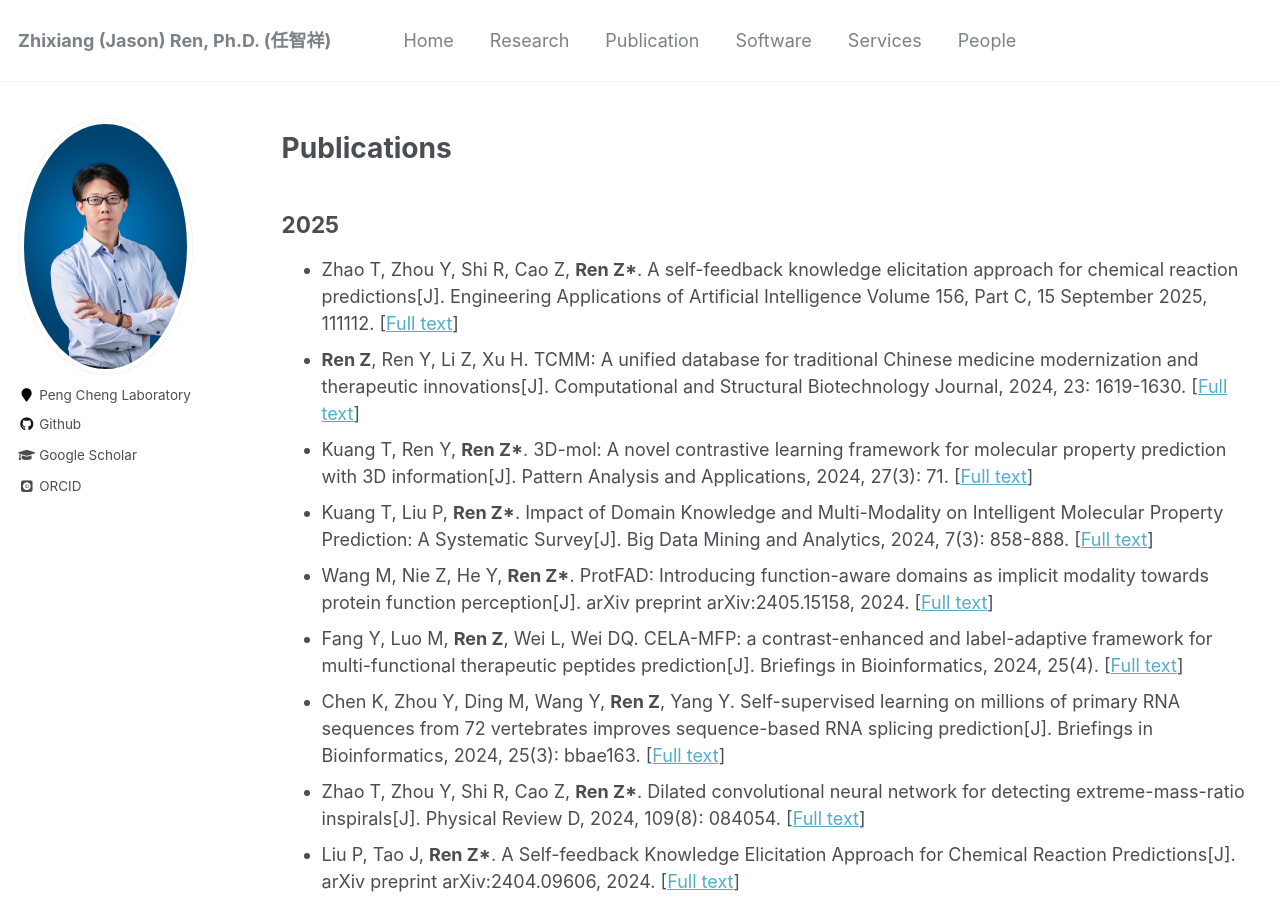
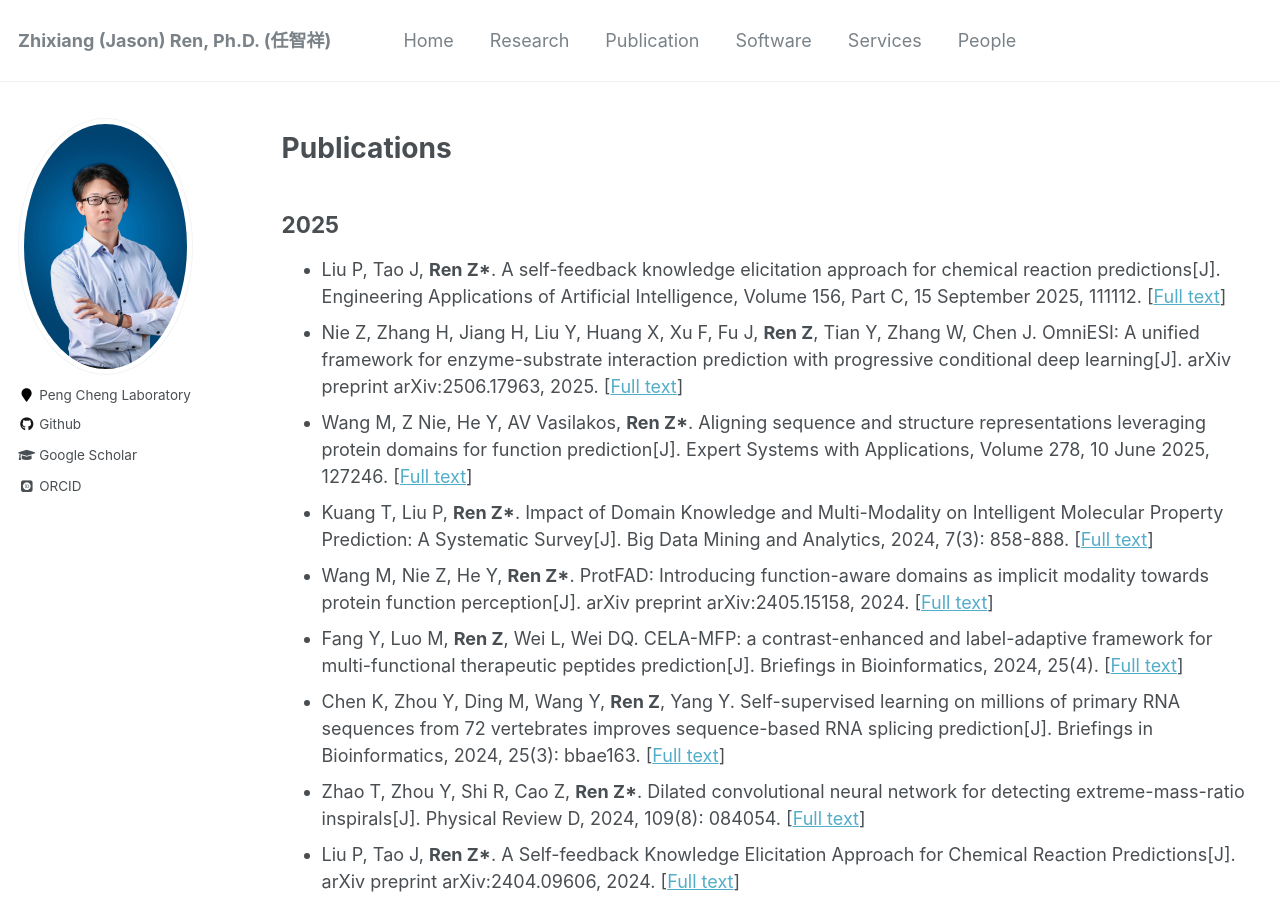
Before and after one commit to zhixiang-ren/zhixiang-ren.github.io, a Jekyll site: the page built from _pages/Publication.html, in a window 1280 px wide and 900 px high. Built offline with Jekyll 4.4.1, drawn with Linux system fonts in a browser that asks for light colours; some web fonts are replaced.

Commit message:
Update Publication.html

```diff
--- a/_pages/Publication.html
+++ b/_pages/Publication.html
@@ -10,10 +10,9 @@ author_profile: true
 <!-- 2025 年的论文 -->
 <h2>2025</h2>
 <ul>
-    <li>Zhao T, Zhou Y, Shi R, Cao Z, <strong>Ren Z*</strong>. A self-feedback knowledge elicitation approach for chemical reaction predictions[J]. Engineering Applications of Artificial Intelligence
-Volume 156, Part C, 15 September 2025, 111112. [<a href="https://www.sciencedirect.com/science/article/abs/pii/S0952197625011133" target="_blank">Full text</a>]</li>
-    <li><strong>Ren Z</strong>, Ren Y, Li Z, Xu H. TCMM: A unified database for traditional Chinese medicine modernization and therapeutic innovations[J]. Computational and Structural Biotechnology Journal, 2024, 23: 1619-1630. [<a href="https://www.sciencedirect.com/science/article/pii/S2001037024001053" target="_blank">Full text</a>]</li>
-    <li>Kuang T, Ren Y, <strong>Ren Z*</strong>. 3D-mol: A novel contrastive learning framework for molecular property prediction with 3D information[J]. Pattern Analysis and Applications, 2024, 27(3): 71. [<a href="https://link.springer.com/article/10.1007/s10044-024-01287-8" target="_blank">Full text</a>]</li>
+    <li>Liu P, Tao J, <strong>Ren Z*</strong>. A self-feedback knowledge elicitation approach for chemical reaction predictions[J]. Engineering Applications of Artificial Intelligence, Volume 156, Part C, 15 September 2025, 111112. [<a href="https://www.sciencedirect.com/science/article/abs/pii/S0952197625011133" target="_blank">Full text</a>]</li>
+    <li>Nie Z, Zhang H, Jiang H, Liu Y, Huang X, Xu F, Fu J, <strong>Ren Z</strong>, Tian Y, Zhang W, Chen J. OmniESI: A unified framework for enzyme-substrate interaction prediction with progressive conditional deep learning[J]. arXiv preprint arXiv:2506.17963, 2025. [<a href="https://arxiv.org/abs/2506.17963" target="_blank">Full text</a>]</li>
+    <li>Wang M, Z Nie, He Y, AV Vasilakos, <strong>Ren Z*</strong>. Aligning sequence and structure representations leveraging protein domains for function prediction[J]. Expert Systems with Applications, Volume 278, 10 June 2025, 127246. [<a href="https://www.sciencedirect.com/science/article/abs/pii/S0957417425008681" target="_blank">Full text</a>]</li>
     <li>Kuang T, Liu P, <strong>Ren Z*</strong>. Impact of Domain Knowledge and Multi-Modality on Intelligent Molecular Property Prediction: A Systematic Survey[J]. Big Data Mining and Analytics, 2024, 7(3): 858-888. [<a href="https://ieeexplore.ieee.org/abstract/document/10654686/" target="_blank">Full text</a>]</li>
     <li>Wang M, Nie Z, He Y, <strong>Ren Z*</strong>. ProtFAD: Introducing function-aware domains as implicit modality towards protein function perception[J]. arXiv preprint arXiv:2405.15158, 2024. [<a href="https://arxiv.org/abs/2405.15158" target="_blank">Full text</a>]</li>
     <li>Fang Y, Luo M, <strong>Ren Z</strong>, Wei L, Wei DQ. CELA-MFP: a contrast-enhanced and label-adaptive framework for multi-functional therapeutic peptides prediction[J]. Briefings in Bioinformatics, 2024, 25(4). [<a href="https://academic.oup.com/bib/article-abstract/25/4/bbae348/7717954" target="_blank">Full text</a>]</li>
```
